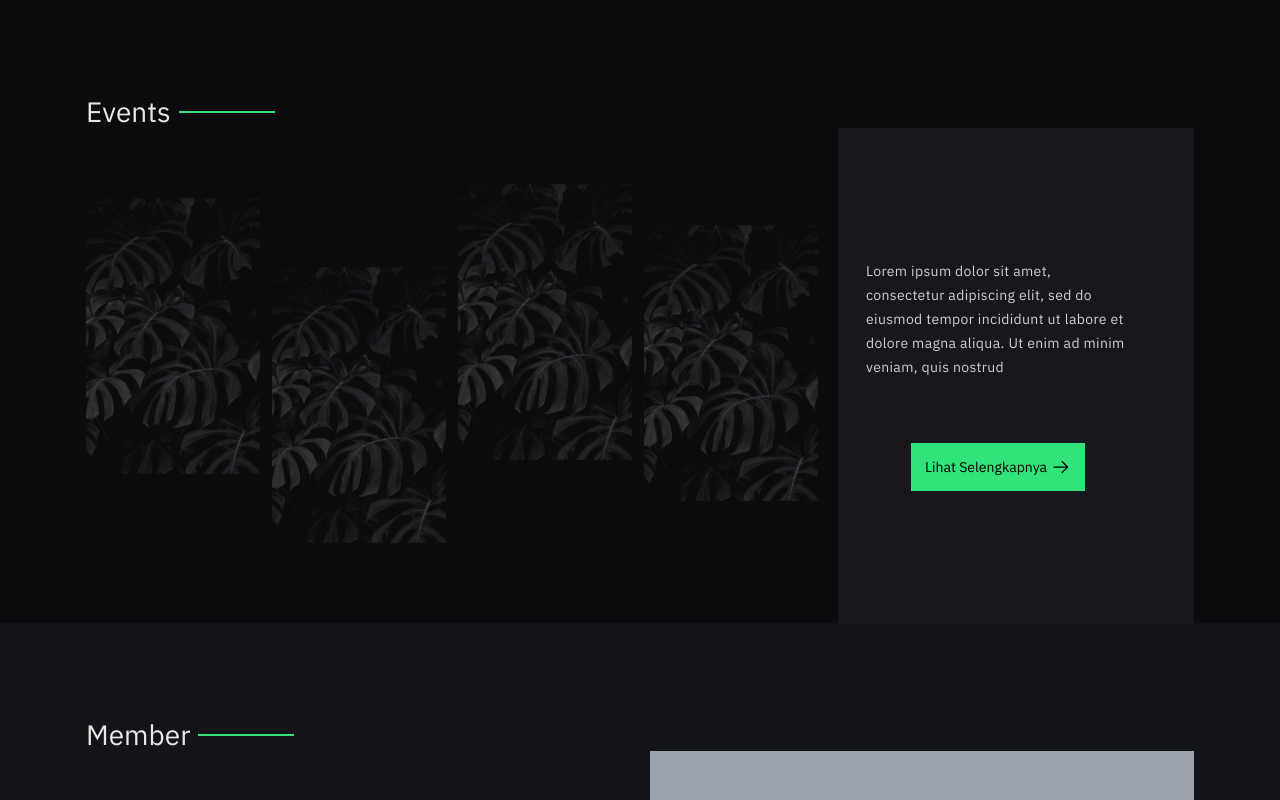
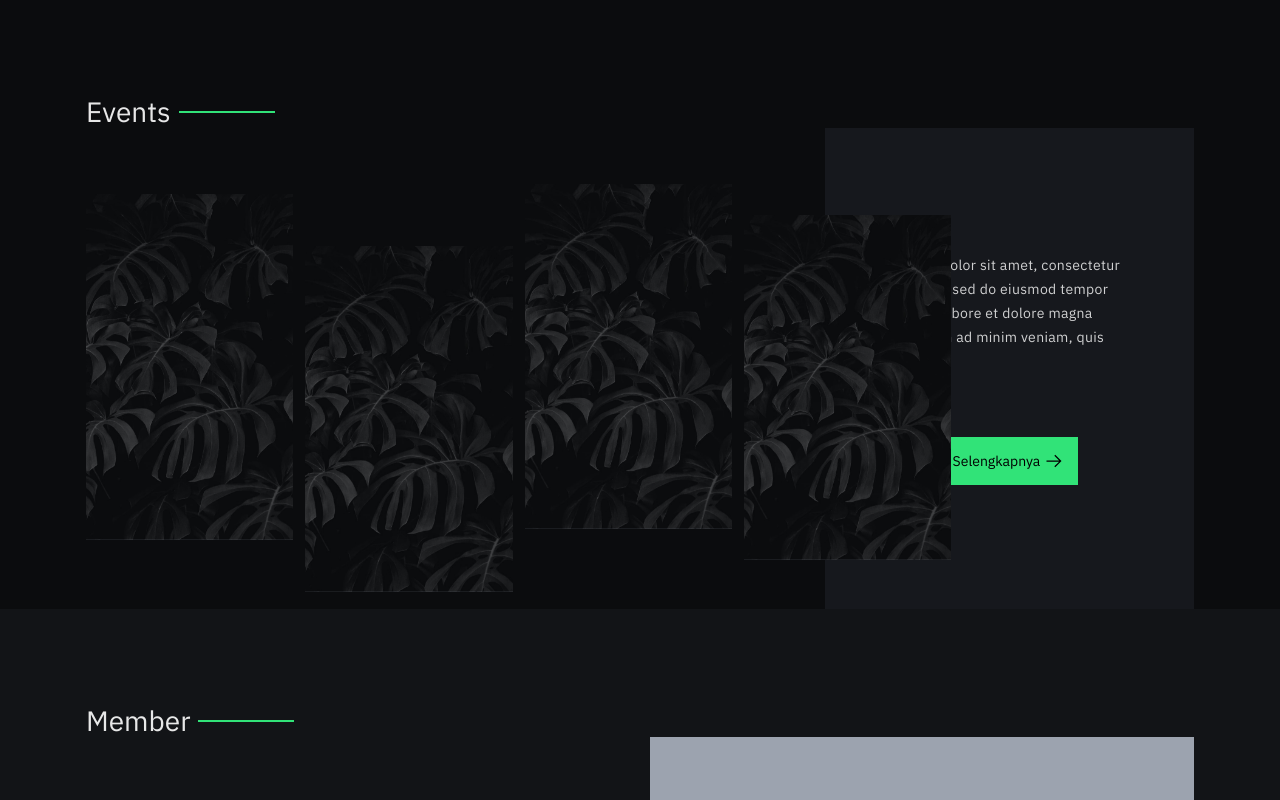
Before and after one commit to hymos-two/forzanove-beta, a Next.js app: page / in a window 1280 px wide. Shown: the part 1520-2320 px from the top of the page. Built offline with nearby package versions, Linux system fonts and the light colour scheme; a web font is replaced by a local one.

Commit message:
add event tiles & remove useWindow from index.js & add icon.js

```diff
--- a/components/button.js
+++ b/components/button.js
@@ -1,33 +1,37 @@
-import Image from 'next/image'
+import Link from 'next/link'
 
 export function Button (props) {
   const {
     text,
     icon,
-    rotateIcon,
+    target,
     className,
     secondary,
     teritary,
+    disabled,
   } =  props
 
   const btnType = function () {
     //if (teritary) {return `bg-white/10 text-white`} else
+    if (disabled) return `bg-accent`
     if (secondary) return `bg-white/10 hover:bg-white/30 text-white`
     return `bg-accent hover:bg-zinc-200 text-black`
   }
   const btnClass = `block flex gap-4 lg:gap-1 p-3.5 ${btnType()} ${className}`
+
+  if (disabled) return (
+    <div className={btnClass}>
+      {text && <span className="text-sm text-sans">{text}</span>}
+      {icon && icon}
+    </div>
+  )
+
   return (
-    <button className={btnClass}>
-      {text &&
-      <span className="text-sm text-sans">
-        {text}
-      </span>
-      }
-      {icon &&
-      <div className="w-5 h-5" style={{transform:`rotate(${rotateIcon}deg)`}}>
-        <Image src={icon} alt="icon"/>
-      </div>
-      }
-    </button>
+    <Link href={target}>
+      <button className={btnClass}>
+        {text && <span className="text-sm text-sans">{text}</span>}
+        {icon && icon}
+      </button>
+    </Link>
   )
 }
--- a/components/grid.js
+++ b/components/grid.js
@@ -1,4 +1,4 @@
-import {useWindowSize} from '../hooks/useWindowSize'
+// import {useWindowSize} from '../hooks/useWindowSize'
 
 export function Grid (props) {
   const {className,children,cols,gap} = props
@@ -20,7 +20,7 @@ export function Grid (props) {
   const classes = `grid ${defaultCols} ${useGap(gap)} ${className} `;
   return (
     <div className={classes}>
-      {props.children}
+      {children}
     </div>
   )
 }
@@ -47,8 +47,8 @@ export function Container (props) {
 export function Section (props) {
   const {className,children,height} = props
 
-  const size = useWindowSize();
-  const heightSize = height !== undefined ? height : size.height ;
+  // const size = useWindowSize();
+  const heightSize = height !== undefined ? height : "100%" ;
 
   return (
     <section className={`overflow-hidden ${className}`} style={{width:"100%",height:heightSize}}>
--- a/components/pageCover.js
+++ b/components/pageCover.js
@@ -17,7 +17,7 @@ export default function PageCover (props) {
       style={{height:size.height*0.9}}
     >
       {/* background image */}
-      <div className="absolute w-full h-full bg-black-200">
+      <div className="absolute w-full h-full">
         {bgImage && <Image src={bgImage} layout="fill" objectFit="cover"/>}
       </div>
 
--- a/pages/index.js
+++ b/pages/index.js
@@ -10,10 +10,11 @@ import {Button} from '../components/button'
 import background from '../public/images/forzanove-bg.png'
 import logo from '../public/images/forzanove-logo.png'
 import yearbook from '../public/images/yearbook.png'
-import arrow from '../public/icons/arrow-up.svg'
-import download from '../public/icons/download.svg'
 
-import {useWindowSize} from '../hooks/useWindowSize'
+import {
+  ArrowIcon,
+  DownloadIcon,
+} from '../public/icons/icons'
 
 export default function Home() {
   return (
@@ -52,7 +53,10 @@ function Section1Cover () {
           </div>
         </div>
       </div>
-      <Button icon={arrow} rotateIcon={180} className="absolute right-4 -bottom-6 hover:bImageg-accent hover:cursor-default"/>
+      <Button disabled
+        icon={<ArrowIcon color="black" rotate={180}/>}
+        className="absolute right-4 -bottom-6"
+      />
     </PageCover>
   )
 }
@@ -63,7 +67,7 @@ function Section1Cover () {
 // ========================================
 function Section2Quote () {
   return (
-    <Section className="bg-black-300 grid place-items-center">
+    <Section className="bg-black-300 grid place-items-center" height="100vh">
       <Container>
         <Grid cols={1}>
           <div className="col-span-1 px-4 sm:px-12 lg:px-24">
@@ -100,8 +104,16 @@ function Section3Events () {
       </Container>
 
       <Container>
-        <Grid gap={true}>
-          <EventsImage className="col-span-4 md:col-span-8 lg:col-span-8 mt-14 mb-14 lg:mt-14 lg:mb-20 relative -left-4 w-screen h-full sm:static sm:w-full"/>
+        <Grid>
+
+          <div className="col-span-4 md:col-span-8 lg:col-span-8 my-14 lg:mt-14 lg:mb-20 grid grid-flow-col gap-2 sm:gap-3 relative -left-4 w-screen sm:static sm:w-full">
+            {["5%","30%","0%","15%"].map((value,i)=>(
+              <div className="relative w-full aspect-[3/5] bg-gray-500" style={{marginTop:value}} key={i}>
+                <Image src={background} layout="fill" objectFit="cover" placeholder="blur"/>
+              </div>
+            ))}
+          </div>
+
           <div className="grid place-items-center bg-black/0 lg:bg-black-300 col-span-4 md:col-span-8 lg:col-span-4 lg:p-7 lg:pr-16">
             <div className="grid place-items-center px-3 sm:px-12 lg:px-0 lg:block">
               <p className="text-sans text-sm leading-6 text-white/80 text-center tracking-wide lg:text-left">
@@ -109,7 +121,12 @@ function Section3Events () {
               sed do eiusmod tempor incididunt ut labore et dolore magna aliqua.
               Ut enim ad minim veniam, quis nostrud
               </p>
-              <Button text="Lihat Selengkapnya" icon={arrow} rotateIcon={90} className="mt-16"/>
+              <Button
+                target="/events"
+                text="Lihat Selengkapnya"
+                icon={<ArrowIcon color="black" rotate={90}/>}
+                className="mt-16"
+              />
             </div>
           </div>
         </Grid>
@@ -119,46 +136,12 @@ function Section3Events () {
   )
 }
 
-function EventsImage (props) {
-  const {className} = props
-  const {width} = useWindowSize();
-  const [widthSize,setWidthSize] = useState(0)
-
-  useEffect(()=>{
-    setWidthSize(()=>{
-      if (width == undefined) { return 0 } else
-      if (width >= 1280) { return (1140 - 36) * 8 / 12 / 4 } else
-      if (width >= 1024) { return (960 - 36) * 8 / 12 / 4 } else
-      { return width / 4 }
-    })
-  },[width])
-
-  const divImgStyle = (offsetTop) => ({
-    width:widthSize,
-    height:widthSize*3/2,
-    top:widthSize*3/2*offsetTop/100,
-  })
-  const containerClass = `flex gap-2 sm:gap-3 ${className}`
-  return (
-    <div className={containerClass} style={{height:widthSize*3/2*130/100}}>
-      {[5,30,0,15].map((value,i) => (
-        <div className="relative" style={divImgStyle(value)} key={i}>
-          <Image src={background} layout="fill" objectFit="cover" placeholder="blur"/>
-        </div>
-      ))
-      }
-    </div>
-  )
-}
-
 
 // ========================================
 // ========== Section 4 Member
 // ========================================
 
 function Section4Member () {
-  const widthSize = useContentSize()
-
   return (
     <Section className="bg-black-200 pt-20 lg:py-24" height="100%">
       <Container>
@@ -176,7 +159,7 @@ function Section4Member () {
         <Grid className="lg:grid-flow-col-dense" gap={true}>
           <div className="col-span-4 md:col-span-6 md:col-start-2 lg:col-span-6 lg:col-start-7 relative my-14 lg:my-0 -left-4 sm:left-0 w-screen sm:w-full">
             <div className="absolute right-0 -bottom-4 border-2 border-accent border-r-0 lg:border-r-2 lg:-right-8 h-12 w-36 lg:w-48"></div>
-            <div className="w-full bg-gray-400" style={{height:widthSize*4/5}}></div>
+            <div className="w-full bg-gray-400 aspect-[16/10]"></div>
           </div>
 
           <div className="grid place-items-center col-span-4 md:col-span-8 lg:col-span-4 lg:pr-16">
@@ -186,7 +169,12 @@ function Section4Member () {
               sed do eiusmod tempor incididunt ut labore et dolore magna aliqua.
               Ut enim ad minim veniam, quis nostrud
               </p>
-              <Button text="Lihat Selengkapnya" icon={arrow} rotateIcon={90} className="mt-16"/>
+              <Button
+                target="/"
+                text="Lihat Selengkapnya"
+                icon={<ArrowIcon color="black" rotate={90}/>}
+                className="mt-16"
+              />
             </div>
           </div>
         </Grid>
@@ -223,7 +211,11 @@ function Section5Snapshot () {
               sed do eiusmod tempor incididunt ut labore et dolore magna aliqua.
               Ut enim ad minim veniam, quis nostrud
               </p>
-              <Button text="Lihat Selengkapnya" icon={arrow} rotateIcon={90} className="mt-16"/>
+              <Button
+                target="/"
+                text="Lihat Selengkapnya"
+                icon={<ArrowIcon color="black" rotate={90}/>}
+                className="mt-16"/>
             </div>
           </div>
         </Grid>
@@ -234,20 +226,12 @@ function Section5Snapshot () {
 
 function SnapshotImage (props) {
   const {className} = props
-  const widthSize = useContentSize()
-
   return (
     <div className={className}>
-      <div
-        className="absolute flex justify-center"
-        style={{width:widthSize,height:widthSize}}
-      >
+      <div className="absolute flex justify-center w-4/5 sm:w-2/3 lg:w-full h-[110%]" >
         <div className="w-[70%] bg-black-100"></div>
       </div>
-      <div
-        className="relative w-full grid grid-rows-6 grid-flow-col gap-2 sm:gap-2.5 lg:gap-3"
-        style={{width:widthSize,height:widthSize*90/100}}
-      >
+      <div className="relative w-4/5 sm:w-2/3 lg:w-full aspect-[4/3] grid grid-rows-6 grid-flow-col gap-2 sm:gap-2.5 lg:gap-3" >
         <div className="row-span-2 row-start-2">
           <div className="bg-gray-400 h-full w-full"></div>
         </div>
@@ -283,7 +267,9 @@ function Section6Yearbook () {
       <Container>
         <Grid className="lg:grid-flow-col-dense" gap={true}>
           <div className="col-span-4 md:col-span-6 md:col-start-2 lg:col-span-6 lg:col-start-7 relative my-14 lg:m-0 sm:p-4 grid place-items-center">
-            <Image src={yearbook} alt="yearbook" placeholder="blur"/>
+            <div className="w-4/5 sm:w-2/3 lg:w-full">
+              <Image src={yearbook} alt="yearbook" placeholder="blur"/>
+            </div>
           </div>
 
           <div className="grid place-items-center col-span-4 md:col-span-8 lg:col-span-4 lg:pr-16">
@@ -293,7 +279,12 @@ function Section6Yearbook () {
               sed do eiusmod tempor incididunt ut labore et dolore magna aliqua.
               Ut enim ad minim veniam, quis nostrud
               </p>
-              <Button secondary text="Download E-Book" icon={download} className="mt-16"/>
+              <Button secondary
+                target="/"
+                text="Download E-Book"
+                icon={<DownloadIcon color="white"/>}
+                className="mt-16"
+              />
             </div>
           </div>
         </Grid>
@@ -301,29 +292,3 @@ function Section6Yearbook () {
     </Section>
   )
 }
-
-
-
-
-
-// ========================================
-// ========== Hooks
-// ========================================
-
-function useContentSize () {
-  const {width} = useWindowSize();
-  const [widthSize,setWidthSize] = useState(0)
-  //const {def,sm,lg,xl} = size
-
-  useEffect(()=>{
-    setWidthSize(()=>{
-      if (width == undefined) { return 0 } else
-      if (width >= 1280) { return (1140 - (20 * 11)) * 6 / 12} else
-      if (width >= 1024) { return (960 - (20 * 11)) * 6 / 12} else
-      if (width >= 640) { return (620 - (16 * 3)) * 5 / 8} else
-      { return width * 2 / 3 }
-    })
-  },[width])
-
-  return widthSize;
-}
--- /dev/null
+++ b/public/icons/icons.js
@@ -0,0 +1,54 @@
+export function ArrowIcon (props) {
+  return (
+    <Wrapper rotate={props.rotate}>
+      <svg width="20" height="20" viewBox="0 0 20 20" fill="none" xmlns="http://www.w3.org/2000/svg">
+      <path d="M10 2.5L3.75 8.75L4.63125 9.63125L9.375 4.89375L9.375 17.5H10.625L10.625 4.89375L15.3687 9.63125L16.25 8.75L10 2.5Z" fill={props.color} />
+      </svg>
+    </Wrapper>
+  )
+}
+
+export function DownloadIcon (props) {
+  return (
+    <Wrapper rotate={props.rotate}>
+      <svg width="20" height="20" viewBox="0 0 20 20" fill="none" xmlns="http://www.w3.org/2000/svg">
+      <path d="M16.25 15V17.5H3.75V15H2.5V17.5C2.5 17.8315 2.6317 18.1495 2.86612 18.3839C3.10054 18.6183 3.41848 18.75 3.75 18.75H16.25C16.5815 18.75 16.8995 18.6183 17.1339 18.3839C17.3683 18.1495 17.5 17.8315 17.5 17.5V15H16.25Z" fill={props.color} />
+      <path d="M16.25 8.75L15.3687 7.86875L10.625 12.6062V1.25H9.375V12.6062L4.63125 7.86875L3.75 8.75L10 15L16.25 8.75Z" fill={props.color} />
+      </svg>
+    </Wrapper>
+  )
+}
+
+
+export function CloseIcon (props) {
+  return (
+    <Wrapper rotate={props.rotate}>
+      <svg width="32" height="32" viewBox="0 0 32 32" fill="none" xmlns="http://www.w3.org/2000/svg">
+      <path d="M24 9.4L22.6 8L16 14.6L9.4 8L8 9.4L14.6 16L8 22.6L9.4 24L16 17.4L22.6 24L24 22.6L17.4 16L24 9.4Z" fill={props.color} />
+      </svg>
+    </Wrapper>
+  )
+}
+
+export function MenuIcon (props) {
+  return (
+    <Wrapper rotate={props.rotate}>
+      <svg width="32" height="32" viewBox="0 0 32 32" fill="none" xmlns="http://www.w3.org/2000/svg">
+      <path d="M28 6H4V8H28V6Z" fill={props.color}/>
+      <path d="M28 24H4V26H28V24Z" fill={props.color}/>
+      <path d="M28 12H4V14H28V12Z" fill={props.color}/>
+      <path d="M28 18H4V20H28V18Z" fill={props.color}/>
+      </svg>
+    </Wrapper>
+  )
+}
+
+function Wrapper (props) {
+  const {rotate,children} = props
+  const degree = rotate ? rotate : 0 ;
+  return (
+    <div style={{transform:`rotate(${degree}deg)`}}>
+      {children}
+    </div>
+  )
+}
```
Also changed, not shown: components/tile.js (added, +21 -0 lines), pages/events.js (+61 -21 lines).
